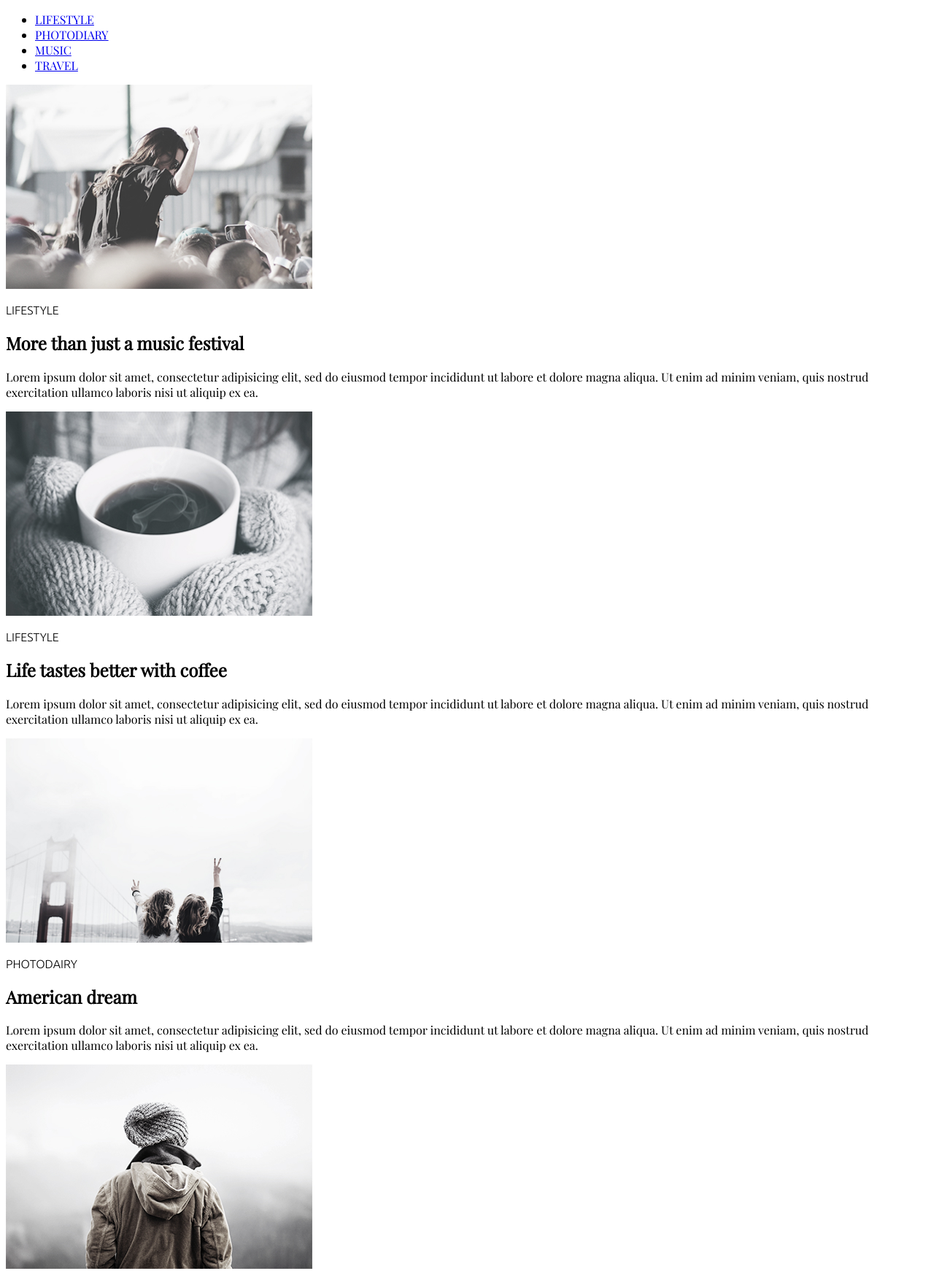
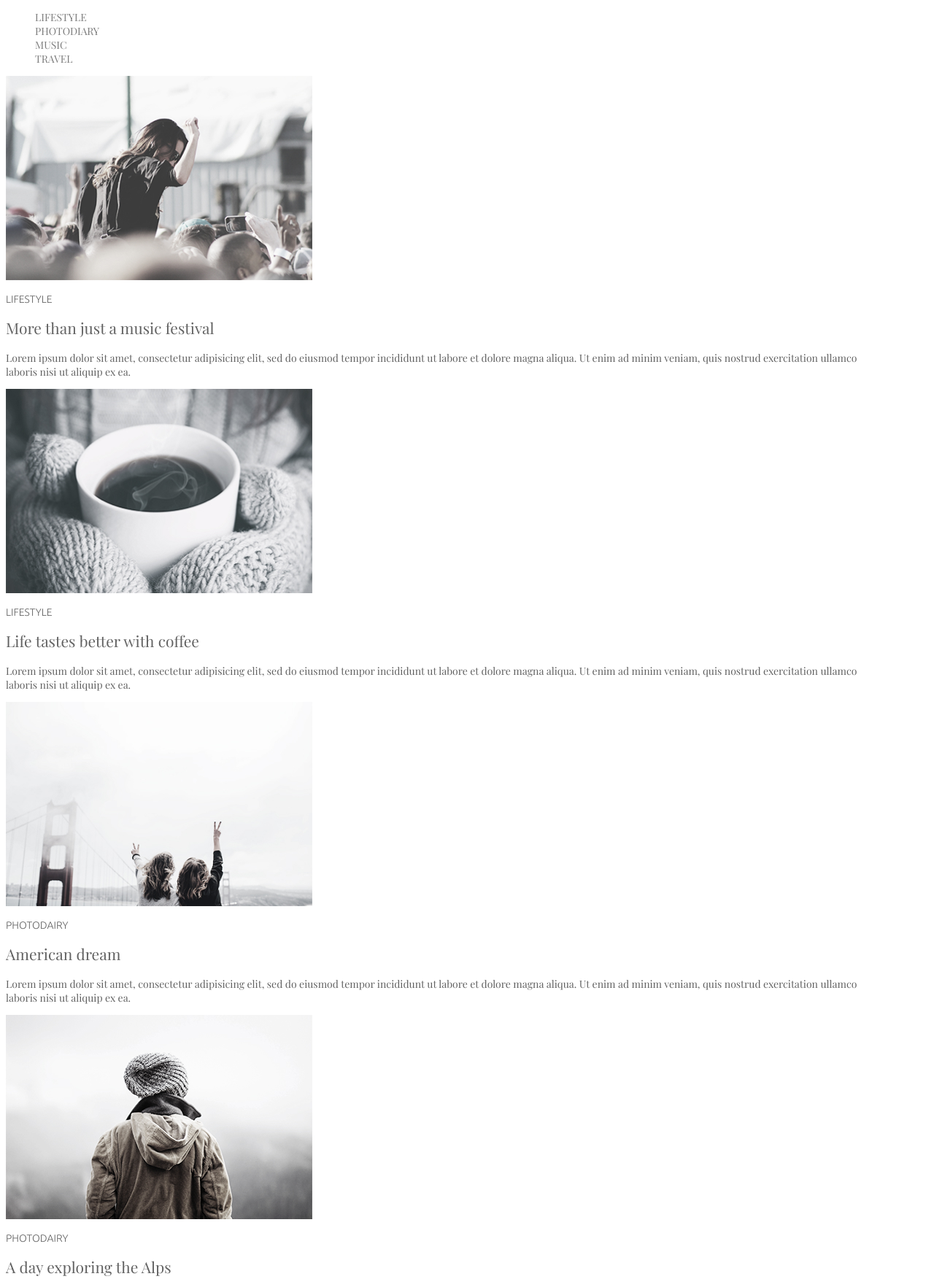
Before and after one commit to danylyoenko2/photoblog, a plain HTML site: page index.html in a window 1280 px wide. Shown: the top 1753 px of the page at 73% size. Drawn offline with nearby package versions, Linux system fonts and the light colour scheme; a web font is replaced by a local one.

Commit message:
add style and classes

```diff
--- a/index.html
+++ b/index.html
@@ -16,80 +16,82 @@
   </head>
   <body>
     <!-- шапка сайту -->
-    <header>
-      <nav>
-        <ul>
-          <li><a href="#">LIFESTYLE</a></li>
-          <li><a href="#">PHOTODIARY</a></li>
-          <li><a href="#">MUSIC</a></li>
-          <li><a href="#">TRAVEL</a></li>
+    <header class="header">
+      <nav class="header-menu">
+        <ul class="menu-list">
+          <li class="menu-item"><a class="menu-link" href="#">LIFESTYLE</a></li>
+          <li class="menu-item">
+            <a class="menu-link" href="#">PHOTODIARY</a>
+          </li>
+          <li class="menu-item"><a class="menu-link" href="#">MUSIC</a></li>
+          <li class="menu-item"><a class="menu-link" href="#">TRAVEL</a></li>
         </ul>
       </nav>
     </header>
     <!-- основна частина -->
-    <main>
-      <section>
-        <div>
-          <article>
-            <img src="/img/1 1.jpg" alt="LIFESTYLE" />
-            <p>LIFESTYLE</p>
-            <h2>More than just a music festival</h2>
-            <p>
+    <main class="main">
+      <section class="gallery">
+        <div class="gallery-cards">
+          <article class="gallery-card">
+            <img class="gallery-photo" src="/img/1 1.jpg" alt="LIFESTYLE" />
+            <p class="gallery-category">LIFESTYLE</p>
+            <h2 class="gallery-title">More than just a music festival</h2>
+            <p class="gallery-text">
               Lorem ipsum dolor sit amet, consectetur adipisicing elit, sed do
               eiusmod tempor incididunt ut labore et dolore magna aliqua. Ut
               enim ad minim veniam, quis nostrud exercitation ullamco laboris
               nisi ut aliquip ex ea.
             </p>
           </article>
-          <article>
-            <img src="/img/2 1.jpg" alt="LIFESTYLE" />
-            <p>LIFESTYLE</p>
-            <h2>Life tastes better with coffee</h2>
-            <p>
+          <article class="gallery-card">
+            <img class="gallery-photo" src="/img/2 1.jpg" alt="LIFESTYLE" />
+            <p class="gallery-category">LIFESTYLE</p>
+            <h2 class="gallery-title">Life tastes better with coffee</h2>
+            <p class="gallery-text">
               Lorem ipsum dolor sit amet, consectetur adipisicing elit, sed do
               eiusmod tempor incididunt ut labore et dolore magna aliqua. Ut
               enim ad minim veniam, quis nostrud exercitation ullamco laboris
               nisi ut aliquip ex ea.
             </p>
           </article>
-          <article>
-            <img src="/img/3 1.jpg" alt="PHOTODAIRY" />
-            <p>PHOTODAIRY</p>
-            <h2>American dream</h2>
-            <p>
+          <article class="gallery-card">
+            <img class="gallery-photo" src="/img/3 1.jpg" alt="PHOTODAIRY" />
+            <p class="gallery-category">PHOTODAIRY</p>
+            <h2 class="gallery-title">American dream</h2>
+            <p class="gallery-text">
               Lorem ipsum dolor sit amet, consectetur adipisicing elit, sed do
               eiusmod tempor incididunt ut labore et dolore magna aliqua. Ut
               enim ad minim veniam, quis nostrud exercitation ullamco laboris
               nisi ut aliquip ex ea.
             </p>
           </article>
-          <article>
-            <img src="/img/4 1.jpg" alt="PHOTODAIRY" />
-            <p>PHOTODAIRY</p>
-            <h2>A day exploring the Alps</h2>
-            <p>
+          <article class="gallery-card">
+            <img class="gallery-photo" src="/img/4 1.jpg" alt="PHOTODAIRY" />
+            <p class="gallery-category">PHOTODAIRY</p>
+            <h2 class="gallery-title">A day exploring the Alps</h2>
+            <p class="gallery-text">
               Lorem ipsum dolor sit amet, consectetur adipisicing elit, sed do
               eiusmod tempor incididunt ut labore et dolore magna aliqua. Ut
               enim ad minim veniam, quis nostrud exercitation ullamco laboris
               nisi ut aliquip ex ea.
             </p>
           </article>
-          <article>
-            <img src="/img/1 2.jpg" alt="LIFESTYLE" />
-            <p>LIFESTYLE</p>
-            <h2>Top 10 song for running</h2>
-            <p>
+          <article class="gallery-card">
+            <img class="gallery-photo" src="/img/1 2.jpg" alt="LIFESTYLE" />
+            <p class="gallery-category">LIFESTYLE</p>
+            <h2 class="gallery-title">Top 10 song for running</h2>
+            <p class="gallery-text">
               Lorem ipsum dolor sit amet, consectetur adipisicing elit, sed do
               eiusmod tempor incididunt ut labore et dolore magna aliqua. Ut
               enim ad minim veniam, quis nostrud exercitation ullamco laboris
               nisi ut aliquip ex ea.
             </p>
           </article>
-          <article>
-            <img src="/img/2 2.jpg" alt="LIFESTYLE" />
-            <p>LIFESTYLE</p>
-            <h2>Cold winter days</h2>
-            <p>
+          <article class="gallery-card">
+            <img class="gallery-photo" src="/img/2 2.jpg" alt="LIFESTYLE" />
+            <p class="gallery-category">LIFESTYLE</p>
+            <h2 class="gallery-title">Cold winter days</h2>
+            <p class="gallery-text">
               Lorem ipsum dolor sit amet, consectetur adipisicing elit, sed do
               eiusmod tempor incididunt ut labore et dolore magna aliqua. Ut
               enim ad minim veniam, quis nostrud exercitation ullamco laboris
@@ -98,7 +100,7 @@
           </article>
         </div>
         <!-- кнопка -->
-        <button>Load more</button>
+        <button class="gallery-button">Load more</button>
       </section>
     </main>
   </body>
--- a/src/css/style.css
+++ b/src/css/style.css
@@ -1,12 +1,43 @@
 :root {
   --fontFamily: "Playfair Display", serif;
   --secondFamily: "Ubuntu", sans-serif;
+  --colorHover: #03a9f4;
+  --colorText: #626262;
+  --colorSignature: #b4ad9e;
+  --colorHeader: #7d7d7d;
 }
 
 body {
+  width: 1200px;
+  height: 2236px;
   font-family: var(--fontFamily);
+  font-size: 14px;
+  color: var(--colorText);
 }
 
-img + p {
+/* header */
+.menu-link {
+  text-decoration: none;
+  color: var(--colorHeader);
+}
+
+.menu-item {
+  list-style-type: none;
+}
+
+.menu-list a:hover {
+  color: var(--colorHover);
+  transition: 0.4ms ease-in-out;
+}
+
+/* header */
+/* main */
+.gallery-title {
+  font-weight: 300;
+}
+
+.gallery-category {
   font-family: var(--secondFamily);
 }
+
+/* main */
```
